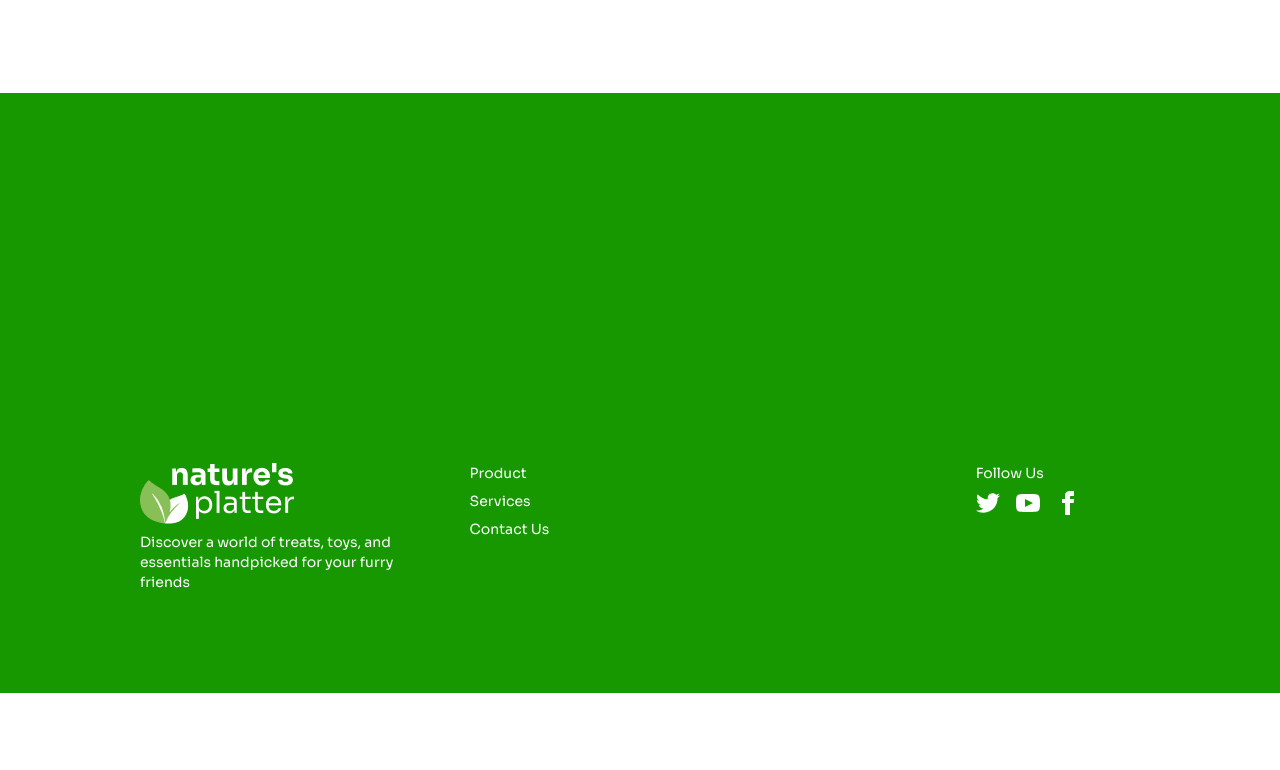
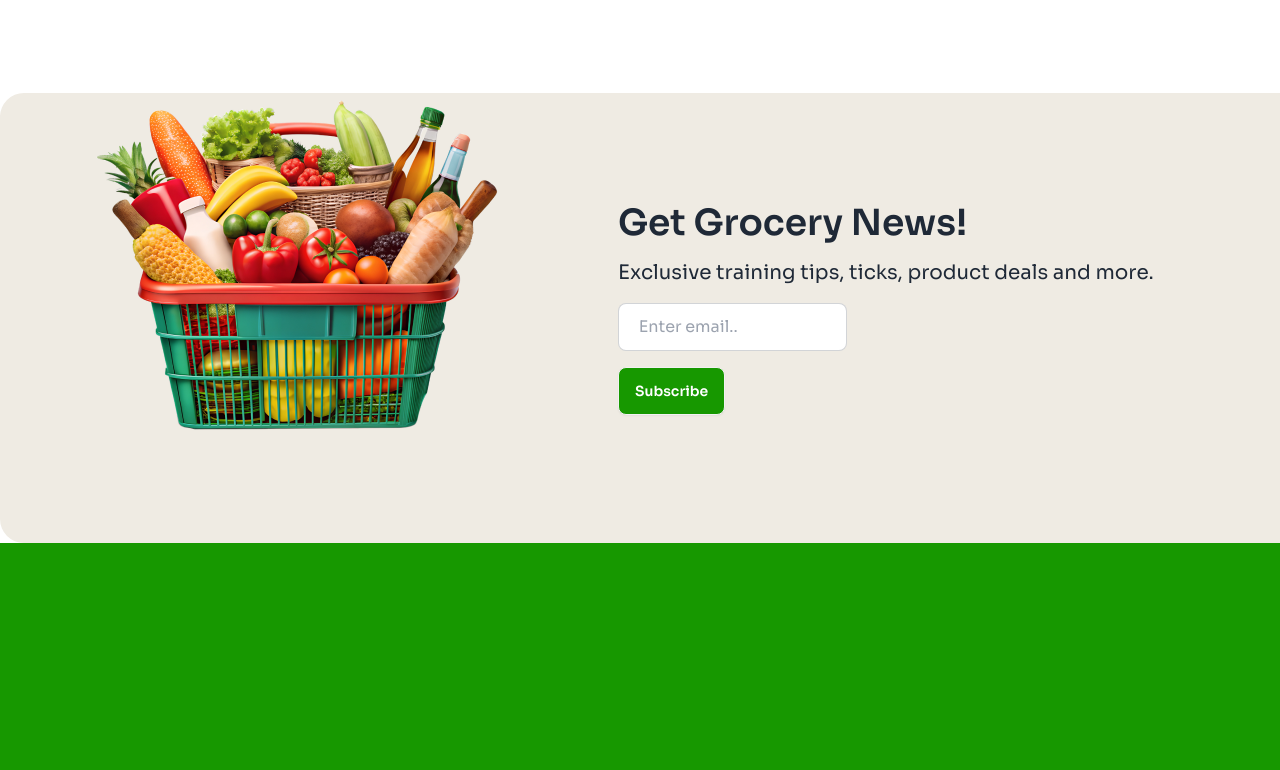
Before and after one commit to moriammunni/Assignment3, a plain HTML site: page index.html in a window 1280 px wide. Shown: the part 3950-4720 px from the top of the page. Before the commit the page ends 4643 px from the top, so only its background shows below. Drawn offline with nearby package versions, Linux system fonts and the light colour scheme.

Commit message:
Added Position Section

```diff
--- a/index.html
+++ b/index.html
@@ -5,7 +5,9 @@
     <meta charset="UTF-8">
     <meta name="viewport" content="width=device-width, initial-scale=1.0">
     <title>Assignment3-Milestone3</title>
-    <link rel="stylesheet" href="https://cdnjs.cloudflare.com/ajax/libs/font-awesome/6.7.2/css/all.min.css" integrity="sha512-Evv84Mr4kqVGRNSgIGL/F/aIDqQb7xQ2vcrdIwxfjThSH8CSR7PBEakCr51Ck+w+/U6swU2Im1vVX0SVk9ABhg==" crossorigin="anonymous" referrerpolicy="no-referrer" />
+    <link rel="stylesheet" href="https://cdnjs.cloudflare.com/ajax/libs/font-awesome/6.7.2/css/all.min.css"
+        integrity="sha512-Evv84Mr4kqVGRNSgIGL/F/aIDqQb7xQ2vcrdIwxfjThSH8CSR7PBEakCr51Ck+w+/U6swU2Im1vVX0SVk9ABhg=="
+        crossorigin="anonymous" referrerpolicy="no-referrer" />
     <link rel="stylesheet" href="https://cdnjs.cloudflare.com/ajax/libs/font-awesome/6.7.2/css/all.min.css"
         integrity="sha512-Evv84Mr4kqVGRNSgIGL/F/aIDqQb7xQ2vcrdIwxfjThSH8CSR7PBEakCr51Ck+w+/U6swU2Im1vVX0SVk9ABhg=="
         crossorigin="anonymous" referrerpolicy="no-referrer" />
@@ -392,52 +394,69 @@
 
         </section>
     </main>
-    <footer>
+
+
+
+
+
+    <footer class="">
+        <section class="bg-[#EFEBE3] lg:h-[450px] lg:w-[1320px] mx-auto rounded-3xl ">
+            <div class="lg:flex px-[80px]">
+                <div>
+                    <img src="./c2-assets/vegetable-busket.png" alt="">
+
+                </div>
+                <div class="ml-24 mt-[110px] space-y-4">
+                    <h1 class="font-semibold text-4xl">Get Grocery News!</h1>
+                    <p class="text-xl">Exclusive training tips, ticks, product deals and more.</p>
+
+                    <input type="email" placeholder=" Enter email.." class="input input-bordered" required />
+
+
+                    <br>
+                    <button class="btn text-white
+                    bg-[#179800] ">Subscribe</button>
+
+                </div>
+            </div>
+
+        </section>
         <footer class="footer bg-[#179800] text-white p-10 h-[600px] lg:px-[140px] lg:pt-[370px] ">
             <nav>
                 <img src="./c2-assets/logo-footer.png" alt="">
                 <p>Discover a world of treats, toys, and <br> essentials handpicked for your furry <br> friends</p>
             </nav>
-            <nav>
+            <nav class="space-y-4">
                 <a class="link link-hover">Product</a>
                 <a class="link link-hover">Services</a>
                 <a class="link link-hover">Contact Us</a>
 
             </nav>
-            <nav class=" lg:ml-[350px]">
+            <nav class=" lg:ml-[350px] mt-14">
                 <h3>Follow Us</h3>
                 <div class="grid grid-flow-col gap-4">
                     <a>
-                  <svg
-                    xmlns="http://www.w3.org/2000/svg"
-                    width="24"
-                    height="24"
-                    viewBox="0 0 24 24"
+                        <svg xmlns="http://www.w3.org/2000/svg" width="24" height="24" viewBox="0 0 24 24"
                             class="fill-current">
                             <path
-                      d="M24 4.557c-.883.392-1.832.656-2.828.775 1.017-.609 1.798-1.574 2.165-2.724-.951.564-2.005.974-3.127 1.195-.897-.957-2.178-1.555-3.594-1.555-3.179 0-5.515 2.966-4.797 6.045-4.091-.205-7.719-2.165-10.148-5.144-1.29 2.213-.669 5.108 1.523 6.574-.806-.026-1.566-.247-2.229-.616-.054 2.281 1.581 4.415 3.949 4.89-.693.188-1.452.232-2.224.084.626 1.956 2.444 3.379 4.6 3.419-2.07 1.623-4.678 2.348-7.29 2.04 2.179 1.397 4.768 2.212 7.548 2.212 9.142 0 14.307-7.721 13.995-14.646.962-.695 1.797-1.562 2.457-2.549"></path>
+                                d="M24 4.557c-.883.392-1.832.656-2.828.775 1.017-.609 1.798-1.574 2.165-2.724-.951.564-2.005.974-3.127 1.195-.897-.957-2.178-1.555-3.594-1.555-3.179 0-5.515 2.966-4.797 6.045-4.091-.205-7.719-2.165-10.148-5.144-1.29 2.213-.669 5.108 1.523 6.574-.806-.026-1.566-.247-2.229-.616-.054 2.281 1.581 4.415 3.949 4.89-.693.188-1.452.232-2.224.084.626 1.956 2.444 3.379 4.6 3.419-2.07 1.623-4.678 2.348-7.29 2.04 2.179 1.397 4.768 2.212 7.548 2.212 9.142 0 14.307-7.721 13.995-14.646.962-.695 1.797-1.562 2.457-2.549">
+                            </path>
                         </svg>
                     </a>
                     <a>
-                  <svg
-                    xmlns="http://www.w3.org/2000/svg"
-                    width="24"
-                    height="24"
-                    viewBox="0 0 24 24"
+                        <svg xmlns="http://www.w3.org/2000/svg" width="24" height="24" viewBox="0 0 24 24"
                             class="fill-current">
                             <path
-                      d="M19.615 3.184c-3.604-.246-11.631-.245-15.23 0-3.897.266-4.356 2.62-4.385 8.816.029 6.185.484 8.549 4.385 8.816 3.6.245 11.626.246 15.23 0 3.897-.266 4.356-2.62 4.385-8.816-.029-6.185-.484-8.549-4.385-8.816zm-10.615 12.816v-8l8 3.993-8 4.007z"></path>
+                                d="M19.615 3.184c-3.604-.246-11.631-.245-15.23 0-3.897.266-4.356 2.62-4.385 8.816.029 6.185.484 8.549 4.385 8.816 3.6.245 11.626.246 15.23 0 3.897-.266 4.356-2.62 4.385-8.816-.029-6.185-.484-8.549-4.385-8.816zm-10.615 12.816v-8l8 3.993-8 4.007z">
+                            </path>
                         </svg>
                     </a>
                     <a>
-                  <svg
-                    xmlns="http://www.w3.org/2000/svg"
-                    width="24"
-                    height="24"
-                    viewBox="0 0 24 24"
+                        <svg xmlns="http://www.w3.org/2000/svg" width="24" height="24" viewBox="0 0 24 24"
                             class="fill-current">
                             <path
-                      d="M9 8h-3v4h3v12h5v-12h3.642l.358-4h-4v-1.667c0-.955.192-1.333 1.115-1.333h2.885v-5h-3.808c-3.596 0-5.192 1.583-5.192 4.615v3.385z"></path>
+                                d="M9 8h-3v4h3v12h5v-12h3.642l.358-4h-4v-1.667c0-.955.192-1.333 1.115-1.333h2.885v-5h-3.808c-3.596 0-5.192 1.583-5.192 4.615v3.385z">
+                            </path>
                         </svg>
                     </a>
                 </div>
```
Lines whose indentation alone changed are shown as unchanged.
